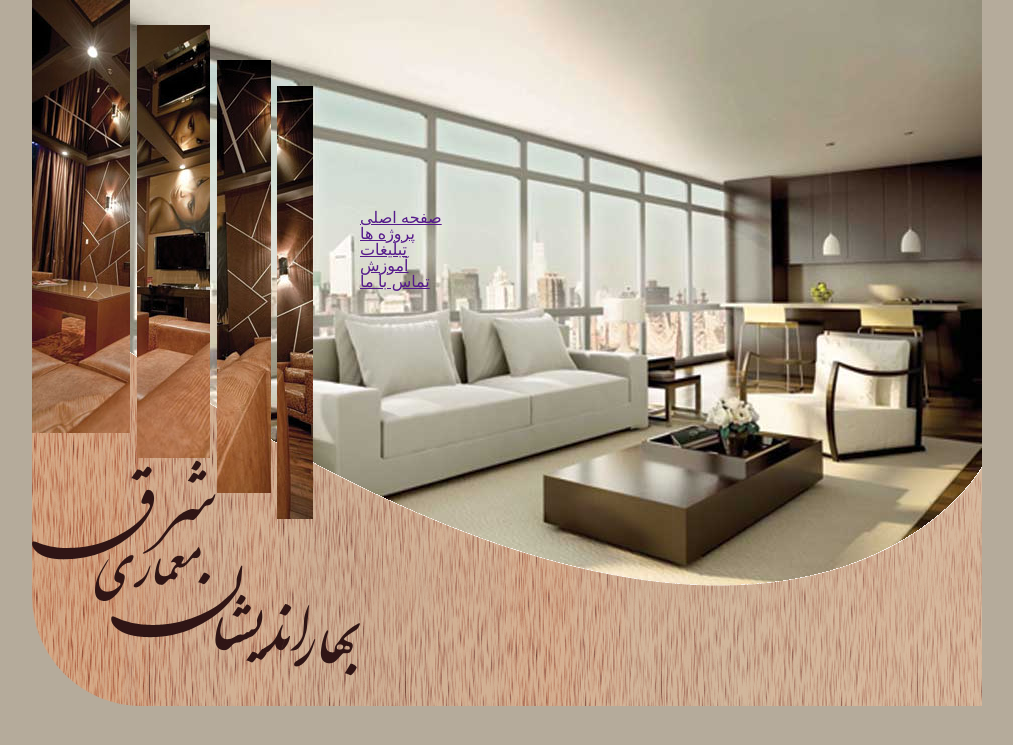
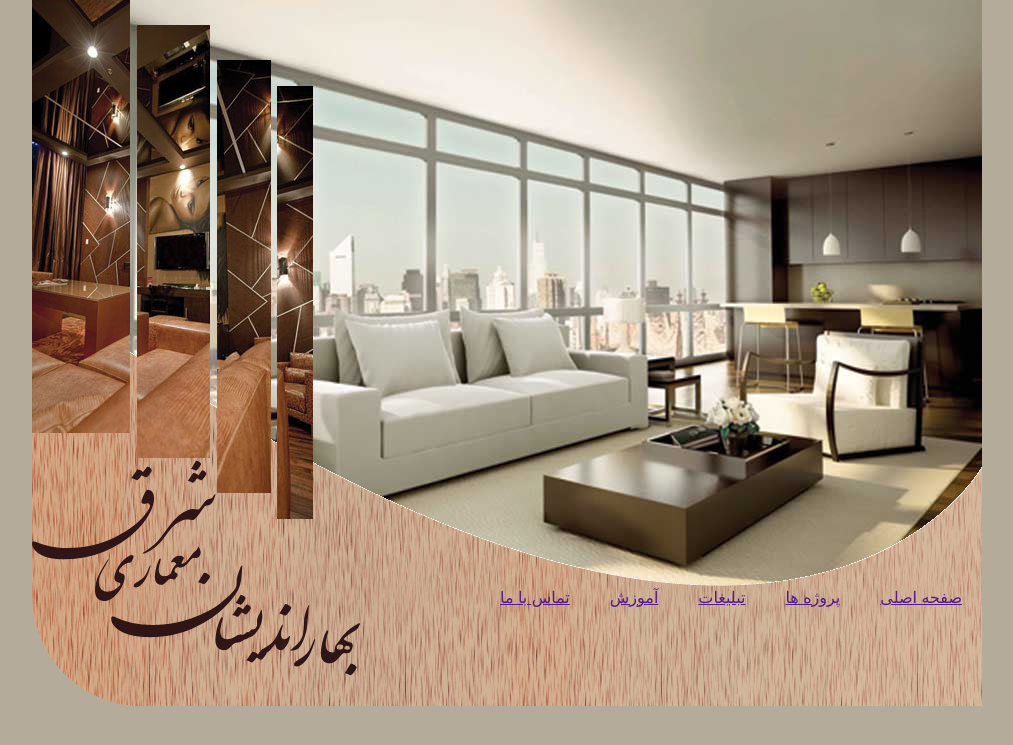
Before and after one commit to mahlad/arcbam, a PHP site: page / in a window 1280 px wide. Shown: the top 745 px of the page, without its empty margins (133-1146 px from the left). Run offline with PHP 8.4, Linux system fonts and the light colour scheme.

Commit message:
nav menu - first level

```diff
--- a/css/style.css
+++ b/css/style.css
@@ -63,6 +63,23 @@ div.bottom div.logo{
 	float: left;
 	margin-top: 250px;
 }
+div.bottom nav{
+	float: right;
+	margin-top:360px;
+}
+div.bottom nav ul{
+
+}
+div.bottom nav ul li{
+	float: right;
+}
+div.bottom nav ul li a{
+	display: block;
+	padding: 20px;
+}
+div.bottom nav ul li a:hover{
+
+}
 /*-------------Content Part--------------*/
 .content{
 	background: url('../images/cnt-bg.jpg') no-repeat right top;
```
